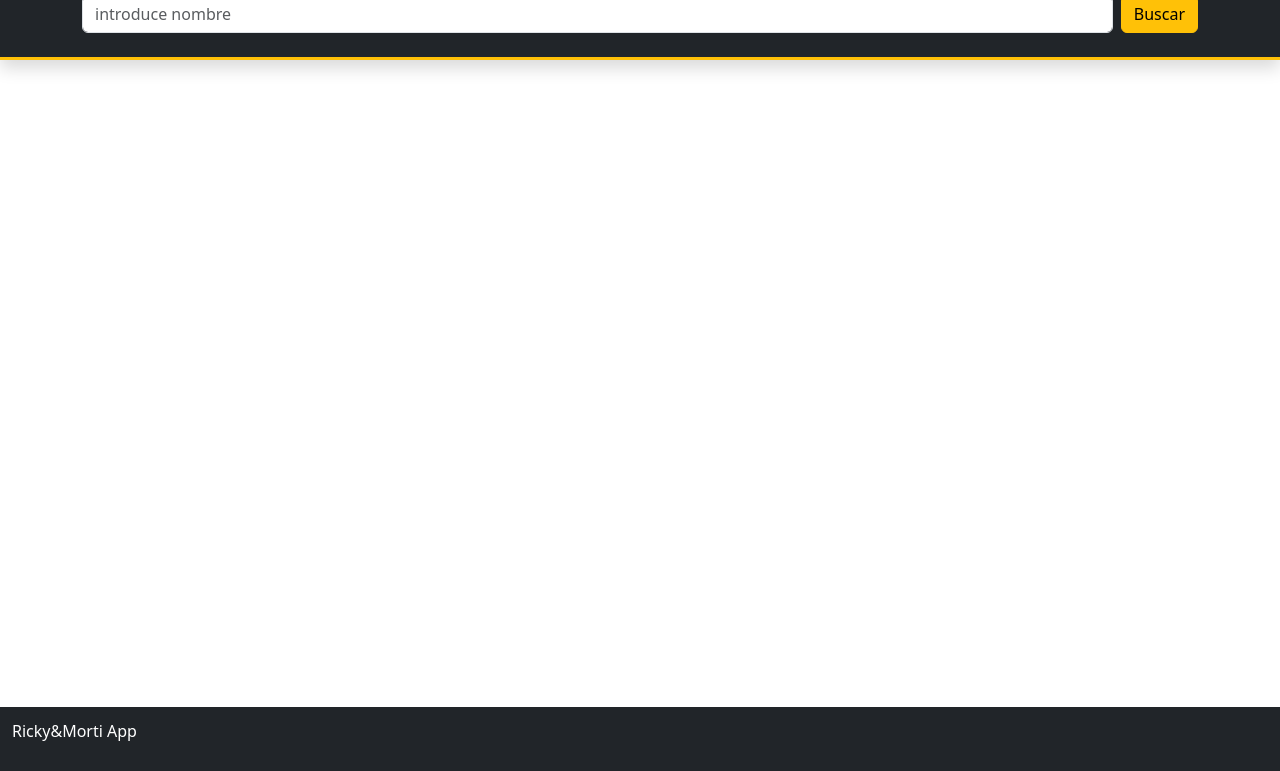
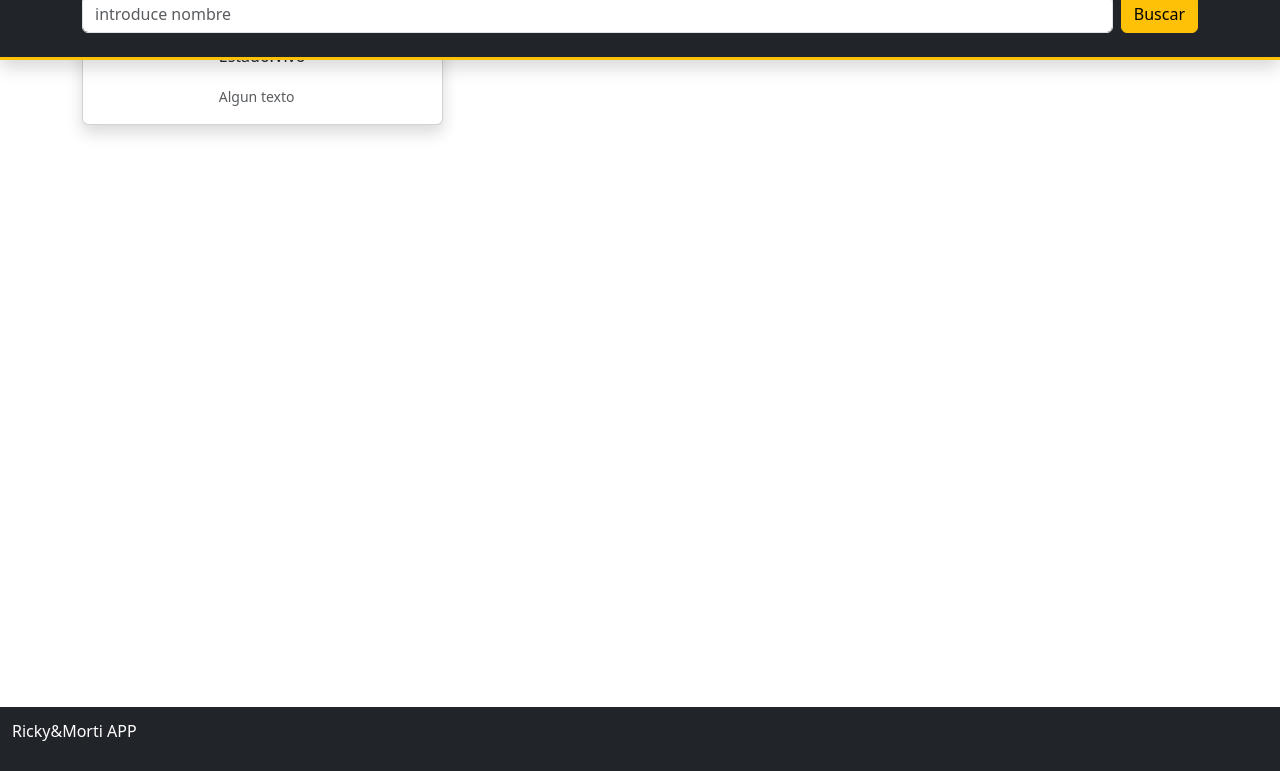
Before and after one commit to fran1014/rickandmorty, a plain HTML site: page index.html in a window 1280 px wide. Shown: the part 29-800 px from the top of the page. Drawn offline with nearby package versions, Linux system fonts and the light colour scheme.

Commit message:
Car characters

```diff
--- a/css/style.css
+++ b/css/style.css
@@ -0,0 +1,3 @@
+.miMargen {
+  margin-top: 120x;
+}
--- a/index.html
+++ b/index.html
@@ -26,13 +26,39 @@
             placeholder="introduce nombre"
             id="search"
           />
-          <button class="btn btn-warning ms-2">Buscar</button>
+          <button id="btn" class="btn btn-warning ms-2">Buscar</button>
         </div>
       </div>
     </header>
-    <main></main>
+    <main>
+      <section class="container miMargen">
+        <div id="characters" class="row g-3">
+
+
+          <article class="col-12 col-md-6 col-xl-4">
+
+            <div class="card mb-3 shadow">
+              <div class="row g-0">
+                <div class="col-md-4">
+                  <img src="..." class="img-fluid rounded-start" alt="..." />
+                </div>
+                <div class="col-md-8">
+                  <div class="card-body">
+                    <h5 class="card-title">Nombre del personaje</h5>
+                    <p class="card-text">Estado:Vivo <span class=""></span></p>
+                    <p class="card-text">
+                      <small class="text-body-secondary">Algun texto</small>
+                    </p>
+                  </div>
+                </div>
+              </div>
+            </div>
+          </article>
+        </div>
+      </div>
+    </main>
     <footer class="bg-dark p-1 fixed-bottom">
-      <p class="p-2 text-white">Ricky&Morti App</p>
+      <p class="p-2 text-white">Ricky&Morti APP</p>
     </footer>
 
     <script
```
